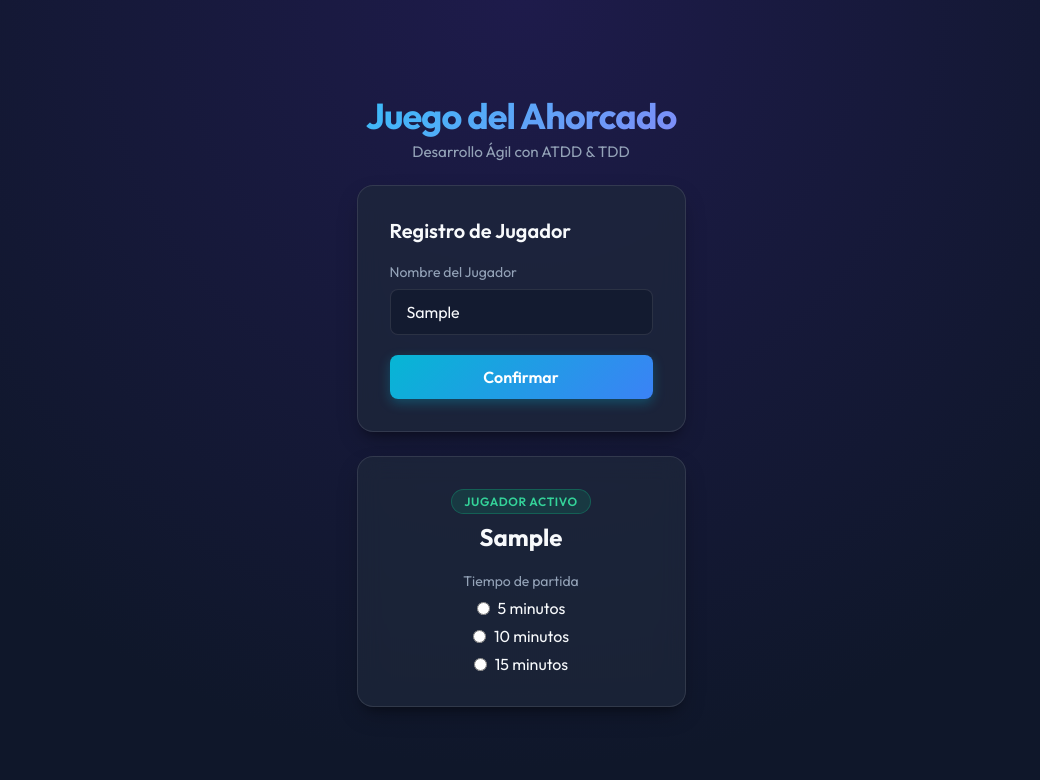
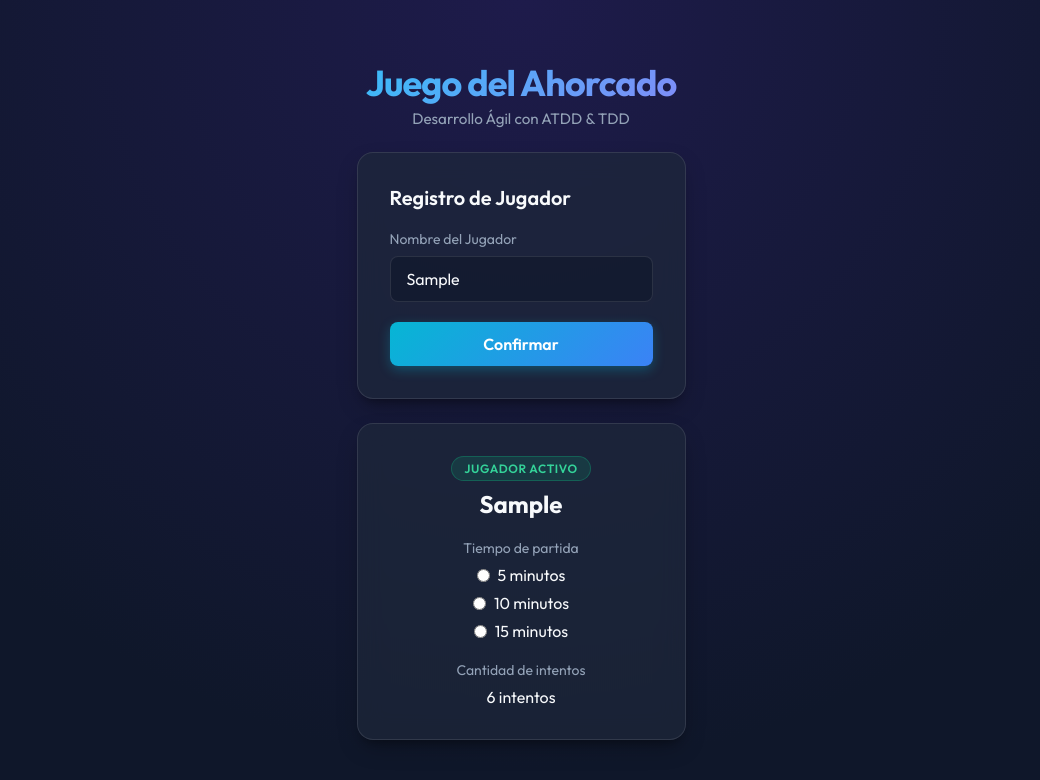
Before and after one commit to estebannbn/tpi-agiles, a React (Vite) app: page / in a window 1280 px wide. Both pictures are taken after typing "Sample" into the empty fields and a click on the button "Confirmar". Shown: the top 780 px of the page, without its empty margins (119-1159 px from the left). Built offline with nearby package versions, Linux system fonts and the light colour scheme.

Commit message:
GREEN: HU-02 CA-02 se ven los 6 intentos iniciales

```diff
--- a/src/ui/App.tsx
+++ b/src/ui/App.tsx
@@ -1,4 +1,5 @@
 import { FormEvent, useState } from "react";
+import { intentosIniciales } from "../domain/intentos";
 import { formatearReloj } from "../domain/reloj";
 
 const duraciones = [5, 10, 15];
@@ -83,6 +84,14 @@ export function App() {
               </label>
             ))}
           </div>
+          <div
+            className="tiempo-partida"
+            role="group"
+            aria-label="Cantidad de intentos"
+          >
+            <span className="label">Cantidad de intentos</span>
+            <span>{intentosIniciales()} intentos</span>
+          </div>
           {tiempo ? (
             <div className="reloj-container">
               <span className="label">Tiempo restante</span>
```
